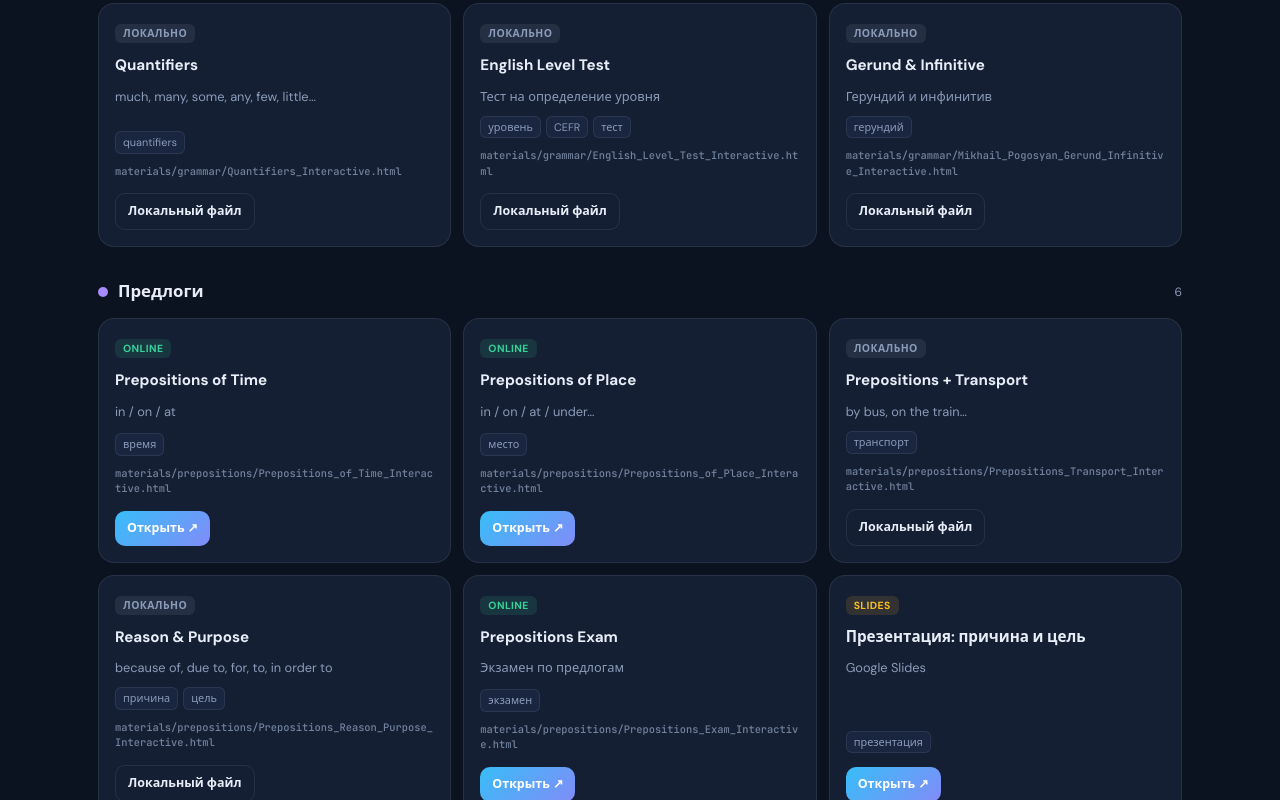
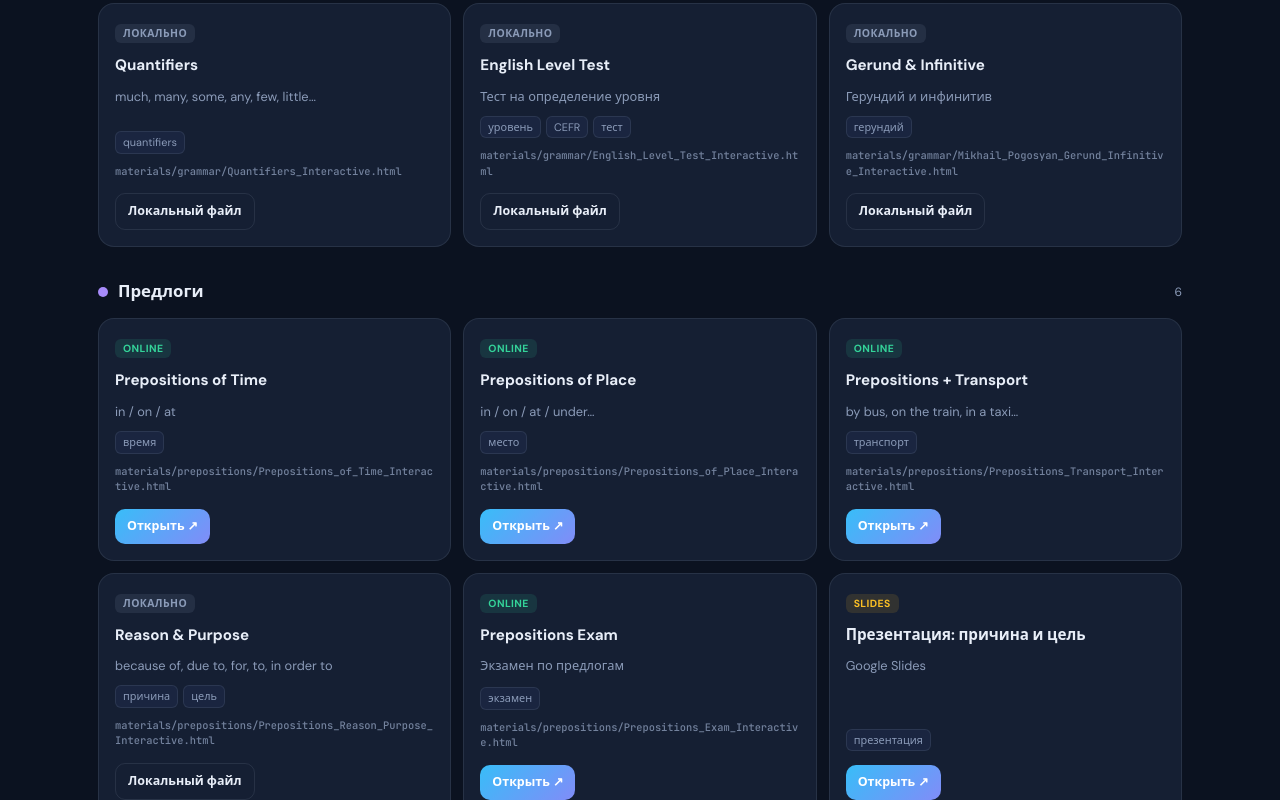
Before and after one commit to uladzislaushevchik-sudo/materials-hub, a plain HTML site: page index.html in a window 1280 px wide. Shown: the part 1476-2276 px from the top of the page. Drawn offline with Linux system fonts and the light colour scheme.

Commit message:
Mark Prepositions + Transport as Online

```diff
--- a/index.html
+++ b/index.html
@@ -88,7 +88,7 @@ const SECTIONS=[
 {id:'prepositions',title:'Предлоги',color:'#a78bfa',items:[
 {title:'Prepositions of Time',desc:'in / on / at',tags:['время'],cat:['prepositions'],badge:{t:'Online',c:'green'},url:'https://htmlpreview.github.io/?https://raw.githubusercontent.com/uladzislaushevchik-sudo/prepositions-of-time/main/index.html',path:'materials/prepositions/Prepositions_of_Time_Interactive.html'},
 {title:'Prepositions of Place',desc:'in / on / at / under…',tags:['место'],cat:['prepositions'],badge:{t:'Online',c:'green'},url:'https://htmlpreview.github.io/?https://raw.githubusercontent.com/uladzislaushevchik-sudo/prepositions-of-place/main/index.html',path:'materials/prepositions/Prepositions_of_Place_Interactive.html'},
-{title:'Prepositions + Transport',desc:'by bus, on the train…',tags:['транспорт'],cat:['prepositions'],badge:{t:'Локально',c:'muted'},path:'materials/prepositions/Prepositions_Transport_Interactive.html'},
+{title:'Prepositions + Transport',desc:'by bus, on the train, in a taxi…',tags:['транспорт'],cat:['prepositions'],badge:{t:'Online',c:'green'},url:'https://uladzislaushevchik-sudo.github.io/prepositions-transport/',path:'materials/prepositions/Prepositions_Transport_Interactive.html'},
 {title:'Reason & Purpose',desc:'because of, due to, for, to, in order to',tags:['причина','цель'],cat:['prepositions'],badge:{t:'Локально',c:'muted'},path:'materials/prepositions/Prepositions_Reason_Purpose_Interactive.html'},
 {title:'Prepositions Exam',desc:'Экзамен по предлогам',tags:['экзамен'],cat:['prepositions','exams'],badge:{t:'Online',c:'green'},url:'https://cdn.jsdelivr.net/gh/uladzislaushevchik-sudo/prepositions-exam@main/index.html',path:'materials/prepositions/Prepositions_Exam_Interactive.html'},
 {title:'Презентация: причина и цель',desc:'Google Slides',tags:['презентация'],cat:['prepositions'],badge:{t:'Slides',c:'amber'},url:'https://docs.google.com/presentation/d/1isZ4eMViWA3JfG_bmXVaZ3EfCCRIC33bAhM2R6WcypM/edit'}
```
